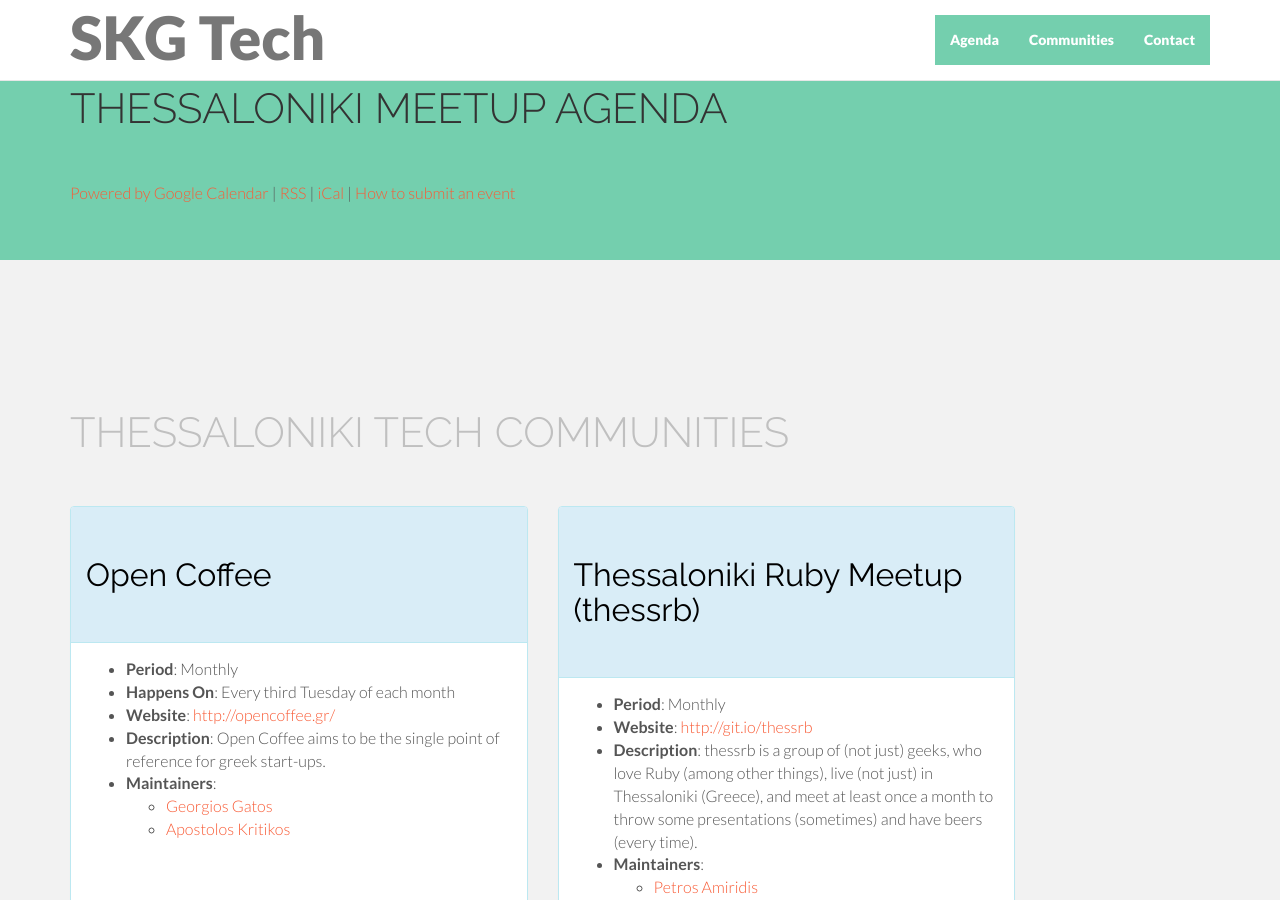
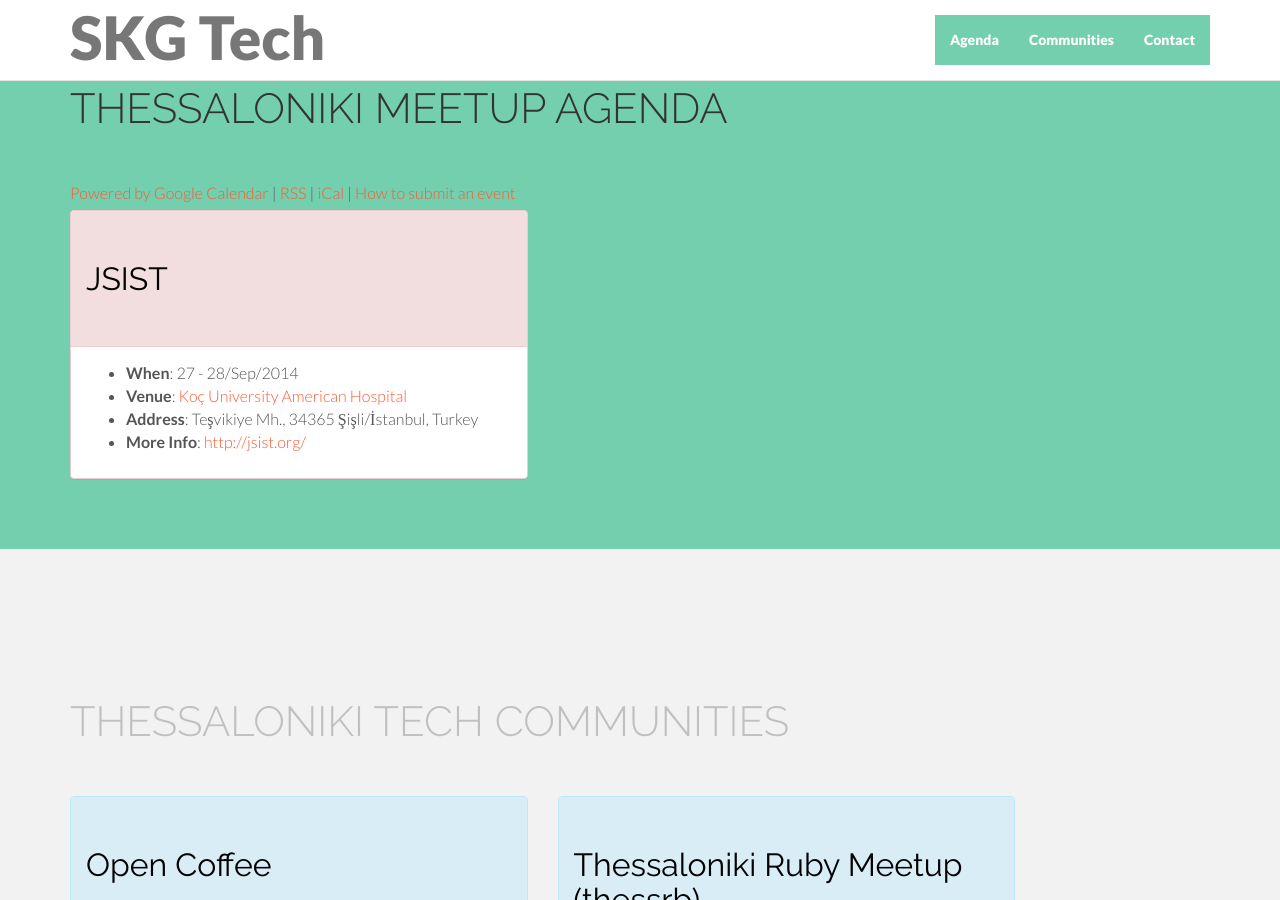
Before and after one commit to skgtech/skgtech.github.io, a Jekyll site: the page built from index.html, in a window 1280 px wide and 900 px high, scrolled down 689 px. Built offline with Jekyll 4.4.1, drawn with Linux system fonts in a browser that asks for light colours; nearby versions of some CDN libraries; Markdown is read by kramdown in place of the engine named in the settings; comment, search, counter and statistics services are not loaded.

Commit message:
Add JSIST event

```diff
--- a/_data/pinnedAgenda.yaml
+++ b/_data/pinnedAgenda.yaml
@@ -7,6 +7,12 @@
 
 # When agenda is empty, use the following stub so jekyll can build
 
+- name: "JSIST"
+  date: "27 - 28/Sep/2014"
+  location: "Koç University American Hospital"
+  address: "Teşvikiye Mh., 34365 Şişli/İstanbul, Turkey"
+  locationUrl: "http://goo.gl/maps/W9OR3"
+  website: "http://jsist.org/"
 
 # To update normal events edit the google calendar.
 # - name: "Startup Live Thessaloniki"
```
